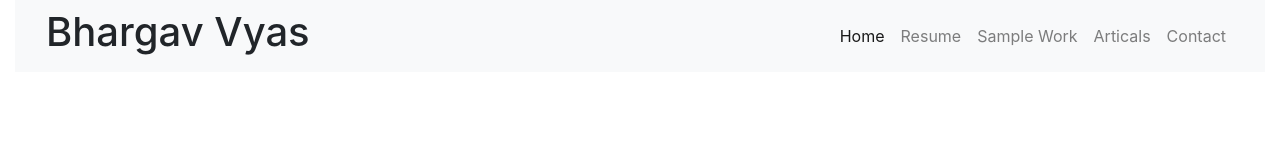
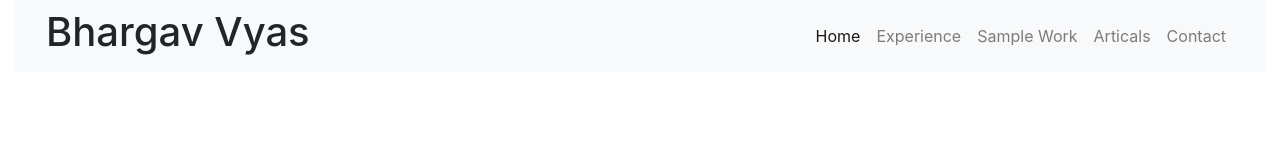
Before and after one commit to erbhargavvyas/profile, a React (Create React App) app: page / in a window 1280 px wide. Shown: the top 160 px of the page. Built offline with nearby package versions, Linux system fonts and the light colour scheme.

Commit message:
Added experience in nav bar

```diff
--- a/src/component/Navbar.js
+++ b/src/component/Navbar.js
@@ -16,7 +16,7 @@
 						<a className="nav-link active" href="#">Home</a>
 					</li>
 					<li className="nav-item">
-						<a className="nav-link " href="#">Resume</a>
+						<a className="nav-link " href="#">Experience</a>
 					</li>
 					<li className="nav-item">
 						<a className="nav-link " href="#">Sample Work</a>
```
Also changed, not shown: 1 other file (tests, documents, lock files or other folders).
